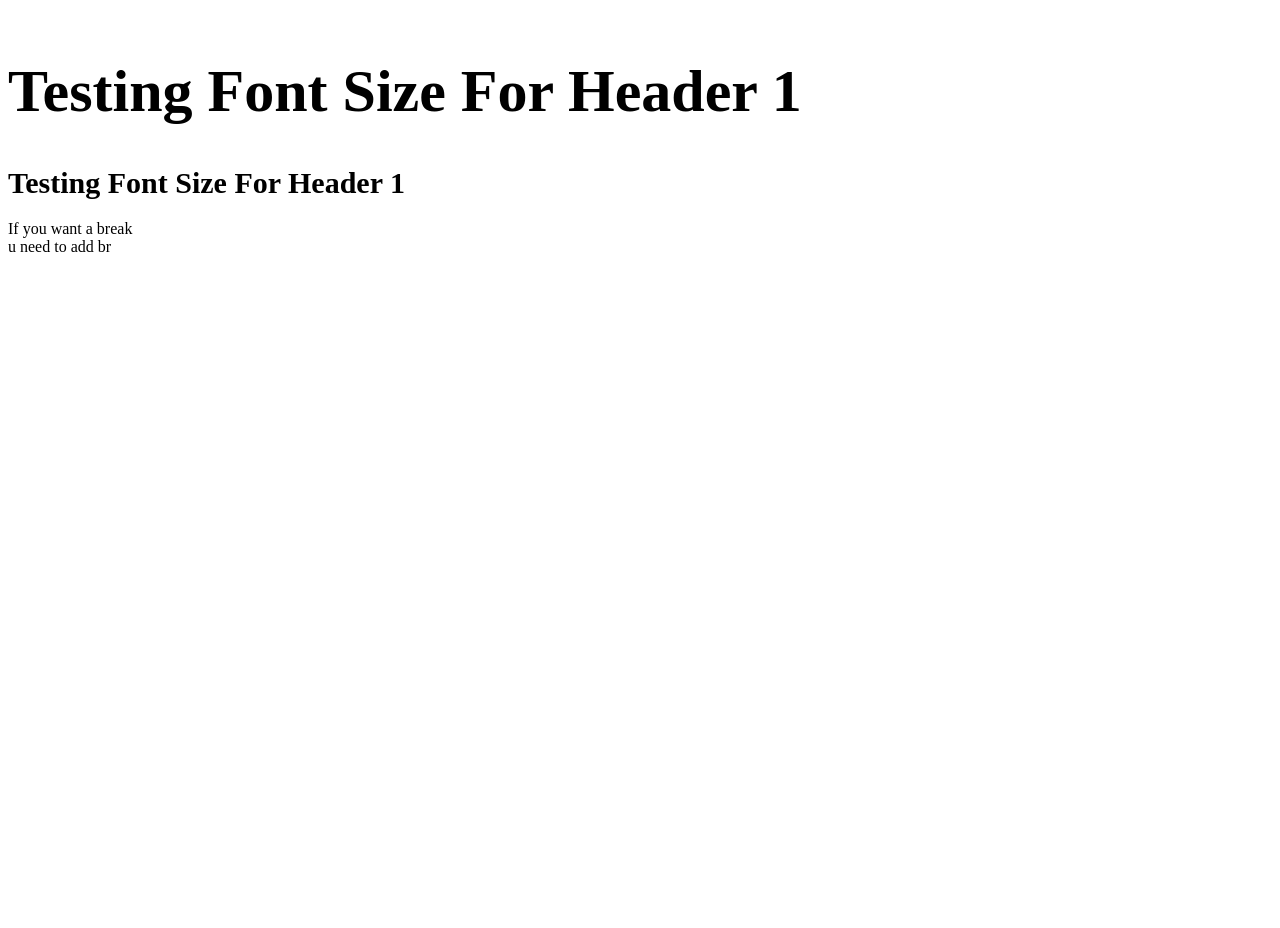
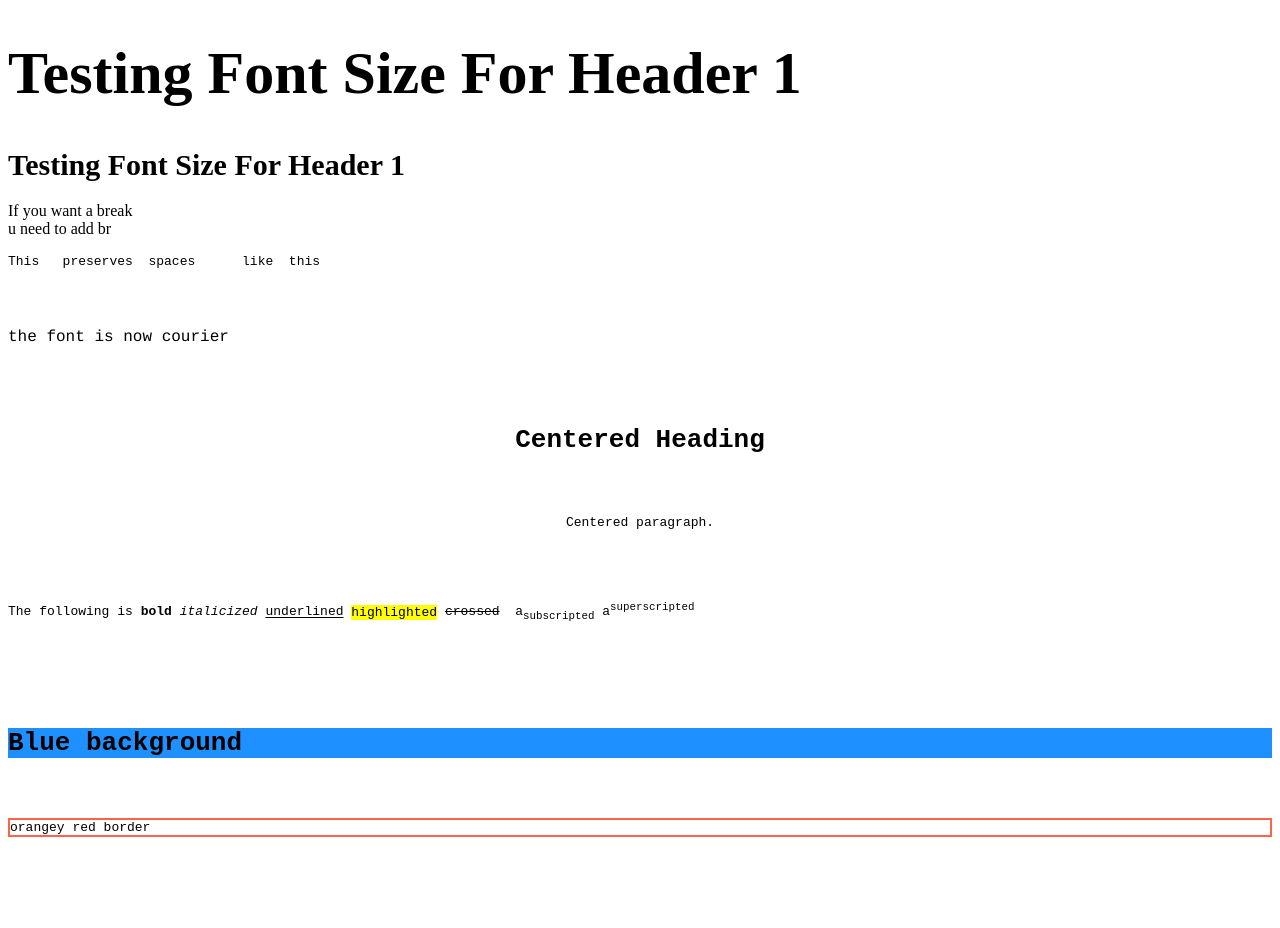
Before and after one commit to F1NQB3R/Web-Dev-Learning, a plain HTML site: page Learning_html.html in a window 1280 px wide. Shown: the part 1085-2013 px from the top of the page. Before the commit the page ends 1357 px from the top, so only its background shows below. Drawn offline with Linux system fonts and the light colour scheme.

Commit message:
added stuff

```diff
--- a/Learning_html.html
+++ b/Learning_html.html
@@ -3,7 +3,7 @@
   <head>
   <title>Page Title</title>
   </head>
-  <body>
+  <body style = "background-color:white">
 
   <h1>HEADING 1</h1>
   <h2>HEADING 2</h2>
@@ -11,7 +11,7 @@
   <p>THE MOBS THEY KILL ME.</p>
 
   <a href="https://www.wcipeg.com/main">This is a link</a>
-  <hr>
+  <br>
   <img src="galaxy_skin.jpg" alt="FORTNITE GALAZY SKIN" width="500" height="500">
   <hr>
   <button>I am a button</button>
@@ -31,8 +31,20 @@
 
   <p>If you want a break <br> u need to add br</p>
 
+  <pre>This   preserves  spaces      like  this<pre>
 
+  <p style = "font-family:courier;">the font is now courier</p>
 
+  <h1 style="text-align:center;">Centered Heading</h1>
+  <p style="text-align:center;">Centered paragraph.</p>
+
+  <p>The following is <b>bold</b> <i>italicized</i> <u>underlined</u> <mark>highlighted</mark> <del>crossed</del>  a<sub>subscripted</sub> a<sup>superscripted</sup> </p>
+
+  <!-- COMMENTS -->
+
+  <h1 style="background-color:DodgerBlue;">Blue background</h1>
+  <p style="border:2px solid Tomato;">orangey red border</p>
 
   </body>
+
 </html>
```
